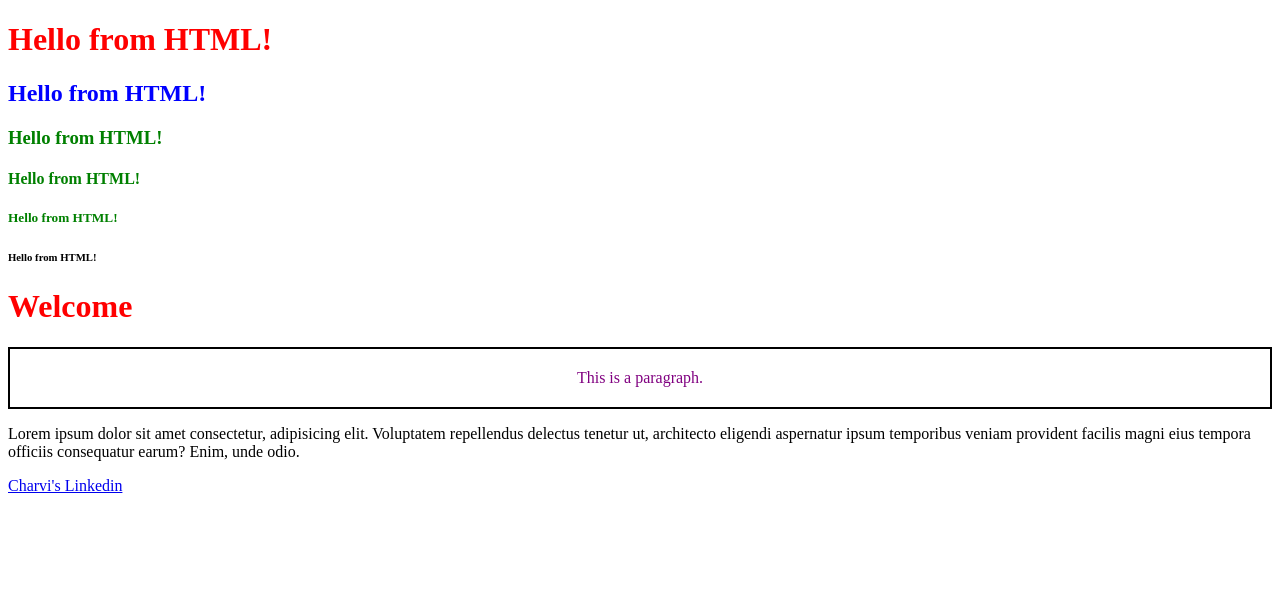
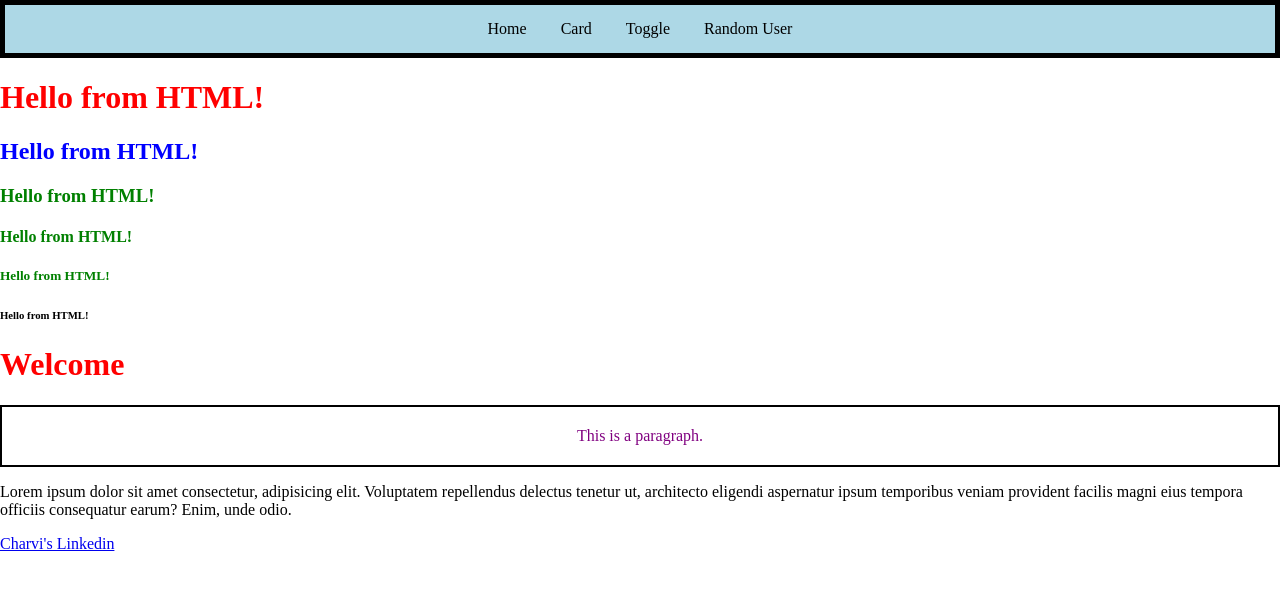
Before and after one commit to 24WH1A0583/autosuggest, a website: page frontend/index.html in a window 1280 px wide. Drawn offline with Linux system fonts and the light colour scheme.

Commit message:
7th commit

```diff
--- a/frontend/css/index.css
+++ b/frontend/css/index.css
@@ -21,3 +21,33 @@ h1{
     font-weight: 10000;
     text-align: center;
 }
+
+.nav{
+    border:5px;
+    border-style:solid;
+    padding:15px;
+    border-color: black;
+    background-color: lightblue;
+    text-align: center;
+    /*gap:20px;
+    display: flex;
+    justify-content: space-evenly;
+    justify-content: space-between;*/
+}
+
+.nav a{
+    text-decoration: none; /* to remove the underline from the links */
+    color: black;
+    font-weight: 10000;
+    padding: 15px;
+}
+
+.nav a:hover{
+    background-color: black;
+    color: white;
+    border-radius: 5px;
+}
+
+body{
+    margin: 0px;
+}
--- a/frontend/index.html
+++ b/frontend/index.html
@@ -7,7 +7,12 @@
     <link rel="stylesheet" href="css/index.css">
 </head>
 <body>
-
+     <div class="nav">
+        <a href="">Home</a>
+        <a href="">Card</a>
+        <a href="">Toggle</a>
+        <a href="">Random User</a>
+     </div>
     <h1>Hello from HTML! </h1>
     <h2 id="second-heading">Hello from HTML! </h2>
     <h3 class="heading">Hello from HTML! </h3>
```
Also changed, not shown: 2 other files.
